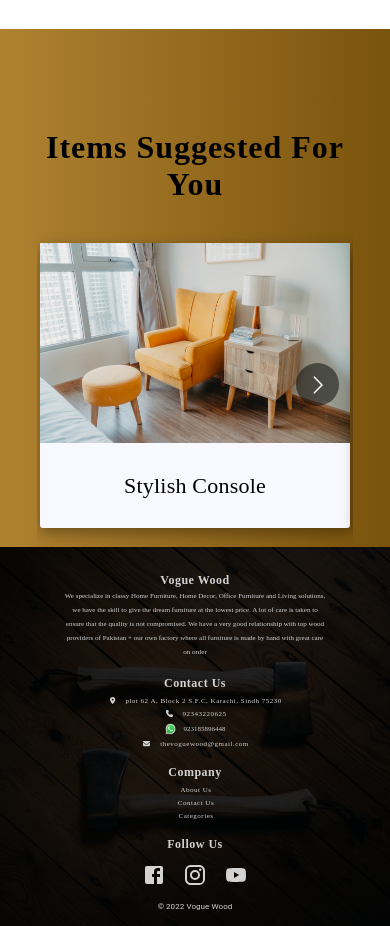
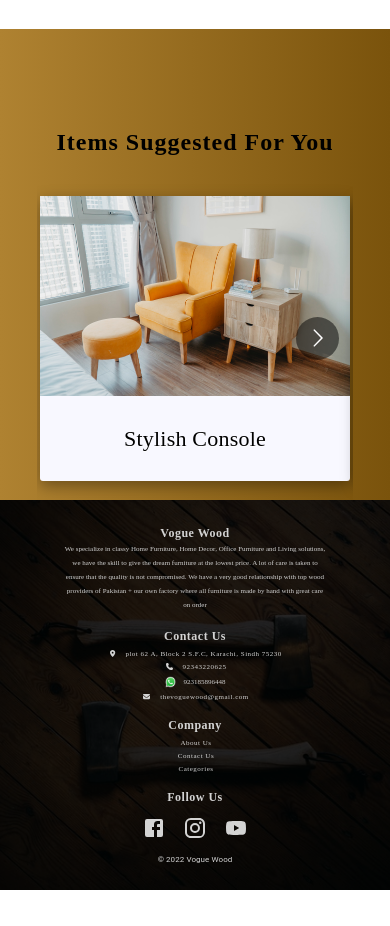
Before and after one commit to Suleman3015/abdulrehman-furniture, a React (Create React App) app: page /categories in a window 390 px wide. Shown: the part 3200-4126 px from the top of the page. After the commit the page ends 4090 px from the top, so only its background shows below. Built offline with nearby package versions, Linux system fonts and the light colour scheme.

Commit message:
brands container

```diff
--- a/src/components/brandWeCarry/brandWeCarry.js
+++ b/src/components/brandWeCarry/brandWeCarry.js
@@ -2,13 +2,20 @@ import React from "react";
 import "./brandsWeCarry.css";
 import { BrandsList } from "../../static/brands.static";
 import useMediaQuery from '@mui/material/useMediaQuery';
+
 
 function BrandWeCarry() {
   const matches = useMediaQuery('(max-width:550px)');
   const matchesPhone = useMediaQuery('(max-width:470px)');
   return (
     <div className="brandsMain">
-      <h1 className="brandText">Brands We Carry</h1>
+      {
+        matches ?
+        <h2 className="brandText">Brands We Carry</h2>
+        :
+        <h1 className="brandText">Brands We Carry</h1>
+      }
+
 
       <div className="brandsWeCarryContainer">
         {BrandsList.map((brands) => {
--- a/src/components/brandWeCarry/brandsWeCarry.css
+++ b/src/components/brandWeCarry/brandsWeCarry.css
@@ -15,7 +15,11 @@
 
 .brandsWeCarryBoxes{
     border-bottom-left-radius: 80px;
-    box-shadow:  rgb(150, 75, 0) 0px 7px 29px 0px;
+    /* 0px 7px 29px 0px */
+    /* box-shadow:  rgb(150, 75, 0) 0px 7px 29px 0p; */
+    /* box-shadow: rgba(100, 100, 111, 0.2) 0px 7px 29px 0px; */
+    filter: drop-shadow(5px 5px 5px rgba(0,0,0,0.3));
+    /* box-shadow: rgba(100, 100, 111, 0.2) ; */
     padding: 5px;
     margin: auto;
     /* border:3px solid #63462D; */
--- a/src/components/topProducts/topProducts.js
+++ b/src/components/topProducts/topProducts.js
@@ -9,10 +9,13 @@ import HotItem3 from "../../content/hotItem3.jpg"
 import HotItem4 from "../../content/hotItem4.jpg"
 import HotItem5 from "../../content/hotItem5.jpg"
 import Aos from "aos";
+import useMediaQuery from '@mui/material/useMediaQuery';
+
 import "aos/dist/aos.css";
 
 
 function TopProducts({boxColor,title,background,pex,align}) {
+  const matches = useMediaQuery('(max-width:550px)');
     useEffect(() => {
         Aos.init({ duration: 2500 });
       }, []);
@@ -41,7 +44,28 @@ function TopProducts({boxColor,title,background,pex,align}) {
       };
   return (
     <div className="topProductsMain">
-      <h1
+      {
+        matches ?
+        <h2
+        data-aos="fade-up"
+        data-aos-duration="1000"
+        style={{
+          letterSpacing:"1px",
+          fontWeight: "bold",
+          fontFamily:"'Alegreya SC', serif",
+          margin: "auto auto 20px auto",
+          textAlign: `${align}`,
+          color:`${boxColor}`
+          // color:"rgb(54, 69, 79)"
+
+        }}
+        className="mainTypo"
+      >
+    {title}
+      </h2>
+
+        :
+        <h1
         data-aos="fade-up"
         data-aos-duration="1000"
         style={{
@@ -58,6 +82,8 @@ function TopProducts({boxColor,title,background,pex,align}) {
       >
     {title}
       </h1>
+      }
+
 
 
       <div  data-aos="fade-right"
```
